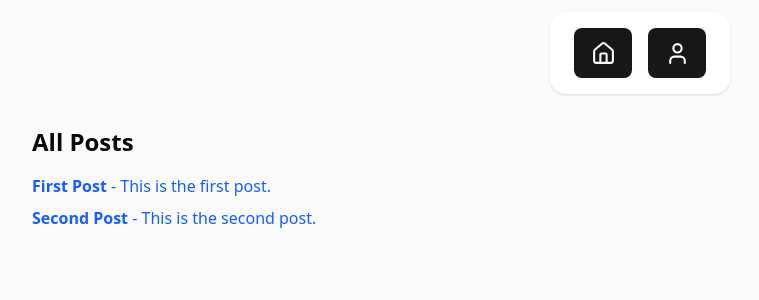
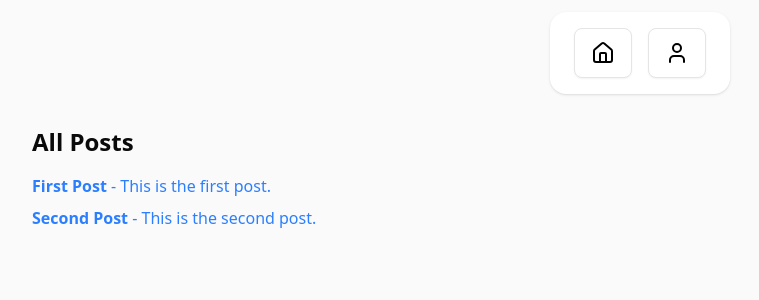
Before and after one commit to Maxhu787/anon-board, a Next.js app: page / in a window 1280 px wide. Shown: the top 300 px of the page, without its empty margins (0-759 px from the left). Built offline with nearby package versions, Linux system fonts and the light colour scheme.

Commit message:
fixed navbar styling

```diff
--- a/app/page.js
+++ b/app/page.js
@@ -16,7 +16,7 @@ export default function Home() {
           <li key={post.id}>
             <Link
               href={`/posts/${post.id}`}
-              className="text-blue-600 hover:underline"
+              className="text-blue-500 hover:underline"
             >
               <strong>{post.title}</strong> - {post.summary}
             </Link>
--- a/app/posts/[id]/page.js
+++ b/app/posts/[id]/page.js
@@ -18,7 +18,7 @@ export default async function PostPage({ params }) {
     <div className="p-8">
       <h1 className="text-xl font-bold mb-2">{post.title}</h1>
       <p className="mb-4">{post.content}</p>
-      <Link href="/" className="text-blue-600 hover:underline">
+      <Link href="/" className="text-blue-500 hover:underline">
         ← Back to all posts
       </Link>
     </div>
--- a/app/profile/page.js
+++ b/app/profile/page.js
@@ -8,7 +8,7 @@ export default function ProfilePage() {
       <h1 className="text-xl font-bold mb-2">Profile</h1>
       <p className="mb-1">Name: {user.name}</p>
       <p className="mb-4">{user.bio}</p>
-      <Link href="/" className="text-blue-600 hover:underline">
+      <Link href="/" className="text-blue-500 hover:underline">
         ← Back to all posts
       </Link>
     </div>
--- a/components/NavBar.jsx
+++ b/components/NavBar.jsx
@@ -11,20 +11,36 @@ import { HouseIcon } from "lucide-react";
 import { UserIcon } from "lucide-react";
 
 function NavBar() {
+  const iconSize = 24;
   return (
     <NavigationMenu className="px-6 py-4 mt-3 rounded-2xl shadow bg-white">
       <NavigationMenuList className="flex gap-4">
         <NavigationMenuItem>
-          <Button asChild className="min-w-[58px] min-h-[50px]">
+          <Button
+            variant="outline"
+            asChild
+            className="min-w-[58px] min-h-[50px]"
+          >
             <Link href="/">
-              <HouseIcon style={{ height: 25, width: 25 }} />
+              <HouseIcon
+                style={{ height: iconSize, width: iconSize }}
+                color="#000"
+                // strokeWidth={3}
+              />
             </Link>
           </Button>
         </NavigationMenuItem>
         <NavigationMenuItem>
-          <Button asChild className="min-w-[58px] min-h-[50px]">
+          <Button
+            variant="outline"
+            asChild
+            className="min-w-[58px] min-h-[50px]"
+          >
             <Link href="/profile">
-              <UserIcon style={{ height: 25, width: 25 }} />
+              <UserIcon
+                style={{ height: iconSize, width: iconSize }}
+                color="#000"
+              />
             </Link>
           </Button>
         </NavigationMenuItem>
```
